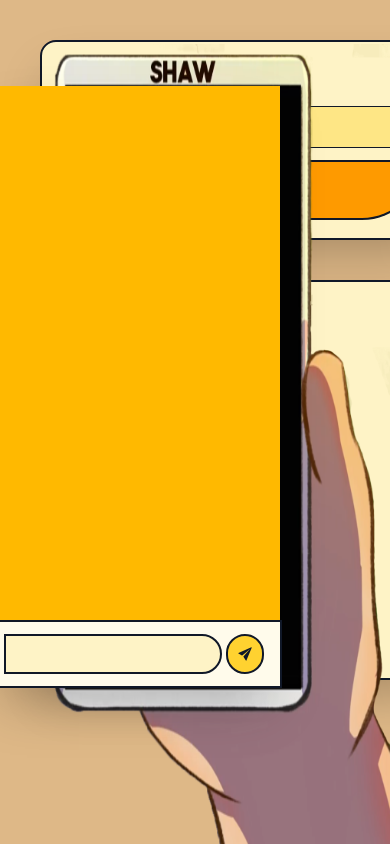
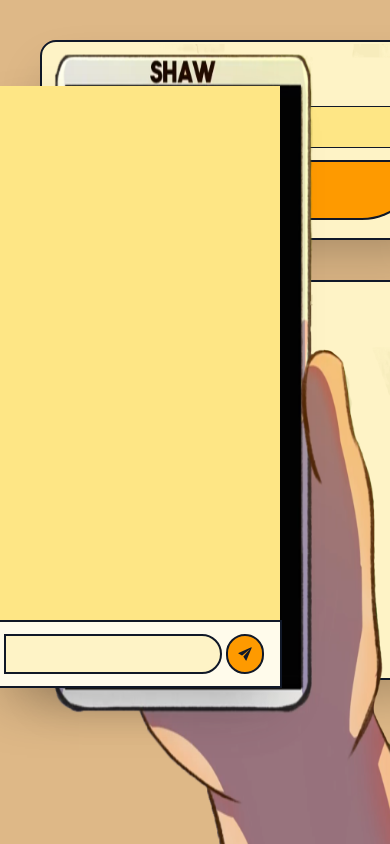
Before and after one commit to Kasador/hunterstevenshaw-chat-io, a React (Vite) app: page / in a window 390 px wide. Shown: the top 844 px of the page. Built offline with nearby package versions, Linux system fonts and the light colour scheme.

Commit message:
Small color fix on background and button of phone.

```diff
--- a/src/components/PhoneView.tsx
+++ b/src/components/PhoneView.tsx
@@ -3,11 +3,11 @@ import { IoIosSend } from "react-icons/io";
 
 export default function PhoneView() {
     return (
-        <section className="h-150.5 w-72.5 absolute bottom-39 right-27.5 bg-amber-400 shadow-2xl">
+        <section className="h-150.5 w-72.5 absolute bottom-39 right-27.5 bg-amber-200 shadow-2xl">
             <div className="flex justify-center bg-amber-50 border-2 p-3 absolute bottom-0">
             <input type="text" className="w-54.5 bg-amber-100 border-2 rounded-r-full h-10 p-2 text-md font-mono"/>
                 {/* <input type="submit" value="Submit" /> */}
-            <button type="button" className="p-2 mx-1 bg-amber-300 border-2 rounded-full cursor-pointer hover:bg-amber-400 hover:shadow-2xl duration-200 ease-in-out">
+            <button type="button" className="p-2 mx-1 bg-amber-500 border-2 rounded-full cursor-pointer hover:bg-amber-400 hover:shadow-2xl duration-200 ease-in-out">
                 <IoIosSend className="text-lg"/>
             </button>
             </div>
```
